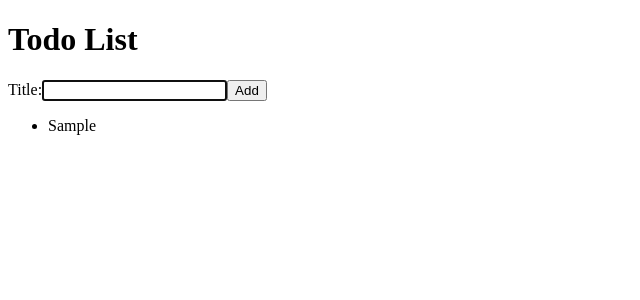
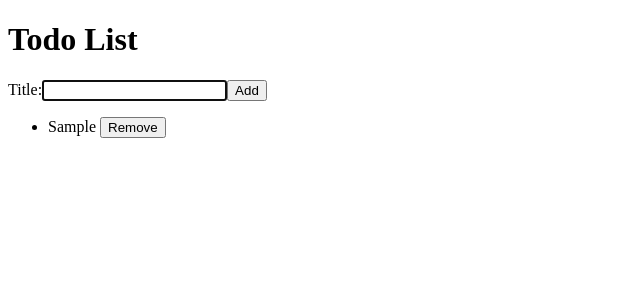
Before and after one commit to DoinaFitchevici/react-todo, a React (Create React App) app: page / in a window 1280 px wide. Both pictures are taken after typing "Sample" into the empty fields and a click on the button "Add". Shown: the top 300 px of the page, without its empty margins (0-640 px from the left). Built offline with nearby package versions, Linux system fonts and the light colour scheme.

Commit message:
Added remove button to list items

```diff
--- a/src/App.js
+++ b/src/App.js
@@ -21,12 +21,17 @@ const App = () => {
     setTodoList([...todoList, newTodo]);
   };
 
+  const removeTodo = (id) => {
+    const newTodoList = todoList.filter((todo) => id !== todo.id);
+    setTodoList(newTodoList);
+  };
+
   return (
     <>
       <h1>Todo List</h1>
       <AddTodoForm onAddTodo={addTodo} />
 
-      <TodoList todoList={todoList} />
+      <TodoList todoList={todoList} onRemoveTodo={removeTodo} />
     </>
   );
 };
--- a/src/TodoList.js
+++ b/src/TodoList.js
@@ -1,10 +1,14 @@
 import TodoListItem from "./TodoListItem";
 
-const TodoList = ({ todoList }) => {
+const TodoList = ({ todoList, onRemoveTodo }) => {
   return (
     <ul>
       {todoList.map((todoItem) => (
-        <TodoListItem key={todoItem.id} todo={todoItem} />
+        <TodoListItem
+          key={todoItem.id}
+          todo={todoItem}
+          onRemoveTodo={onRemoveTodo}
+        />
       ))}
     </ul>
   );
--- a/src/TodoListItem.js
+++ b/src/TodoListItem.js
@@ -1,6 +1,21 @@
-const TodoListItem = ({ todo }) => {
-  const { title } = todo;
-  return <li>{title}</li>;
+const TodoListItem = ({ todo, onRemoveTodo }) => {
+  const { title, id } = todo;
+  return (
+    <li>
+      {title}
+      <span>
+        &nbsp;
+        <button
+          type="button"
+          onClick={() => {
+            onRemoveTodo(id);
+          }}
+        >
+          Remove
+        </button>
+      </span>
+    </li>
+  );
 };
 
 export default TodoListItem;
```
